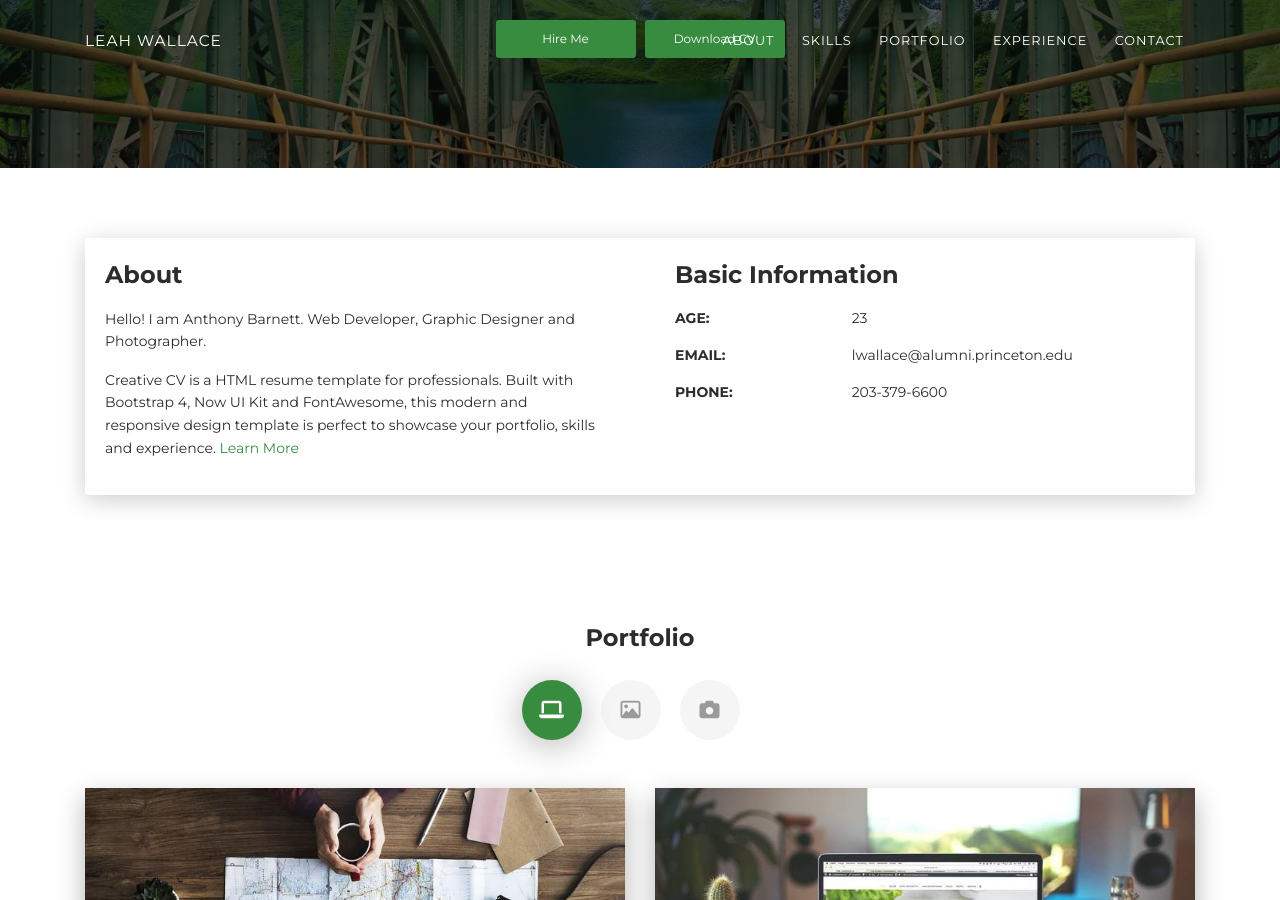
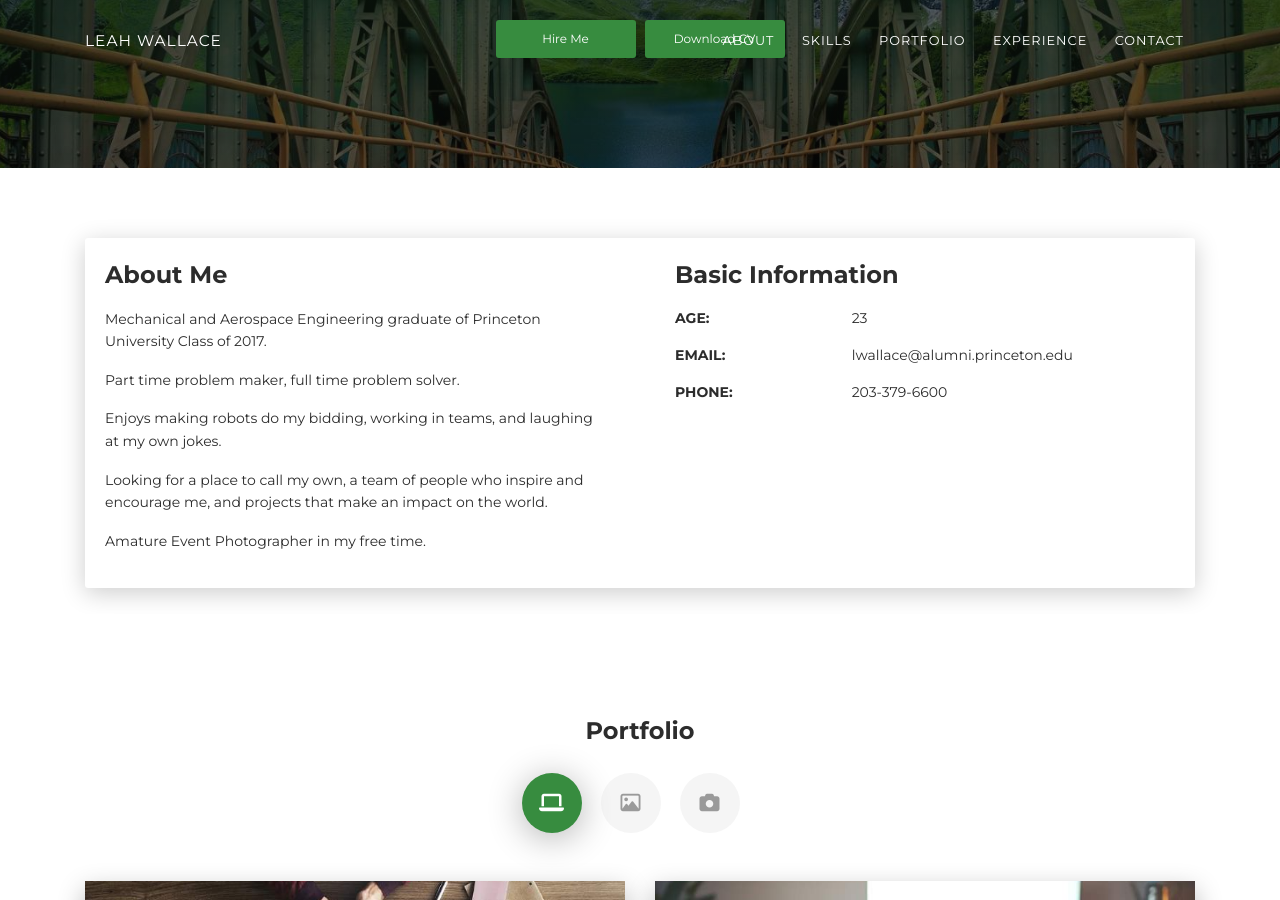
Before and after one commit to lwallace37/lwallace37.github.io, a Jekyll site: the page index.html, which Jekyll copies as it is, in a window 1280 px wide and 900 px high, scrolled down 382 px. Built offline with Jekyll 4.4.1, drawn with Linux system fonts in a browser that asks for light colours; nearby versions of some CDN libraries.

Commit message:
Change About Me

```diff
--- a/index.html
+++ b/index.html
@@ -60,9 +60,12 @@
       <div class="row">
         <div class="col-lg-6 col-md-12">
           <div class="card-body">
-            <div class="h4 mt-0 title">About</div>
-            <p>Hello! I am Anthony Barnett. Web Developer, Graphic Designer and Photographer.</p>
-            <p>Creative CV is a HTML resume template for professionals. Built with Bootstrap 4, Now UI Kit and FontAwesome, this modern and responsive design template is perfect to showcase your portfolio, skills and experience. <a href="https://templateflip.com/templates/creative-cv/" target="_blank">Learn More</a></p>
+            <div class="h4 mt-0 title">About Me</div>
+            <p>Mechanical and Aerospace Engineering graduate of Princeton University Class of 2017.</p>
+            <p>Part time problem maker, full time problem solver.</p>
+            <p>Enjoys making robots do my bidding, working in teams, and laughing at my own jokes.</p>
+            <p>Looking for a place to call my own, a team of people who inspire and encourage me, and projects that make an impact on the world.</p>
+            <p>Amature Event Photographer in my free time.</p>
           </div>
         </div>
         <div class="col-lg-6 col-md-12">
```
